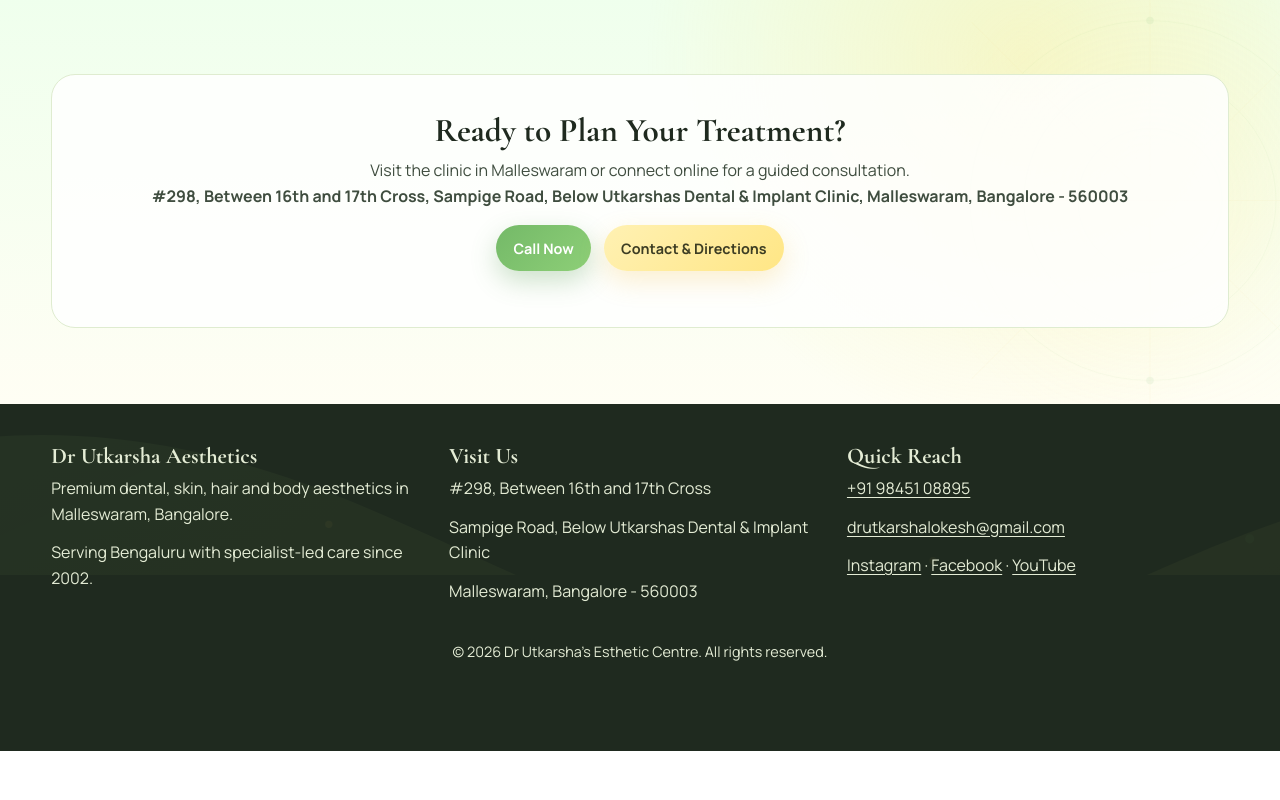
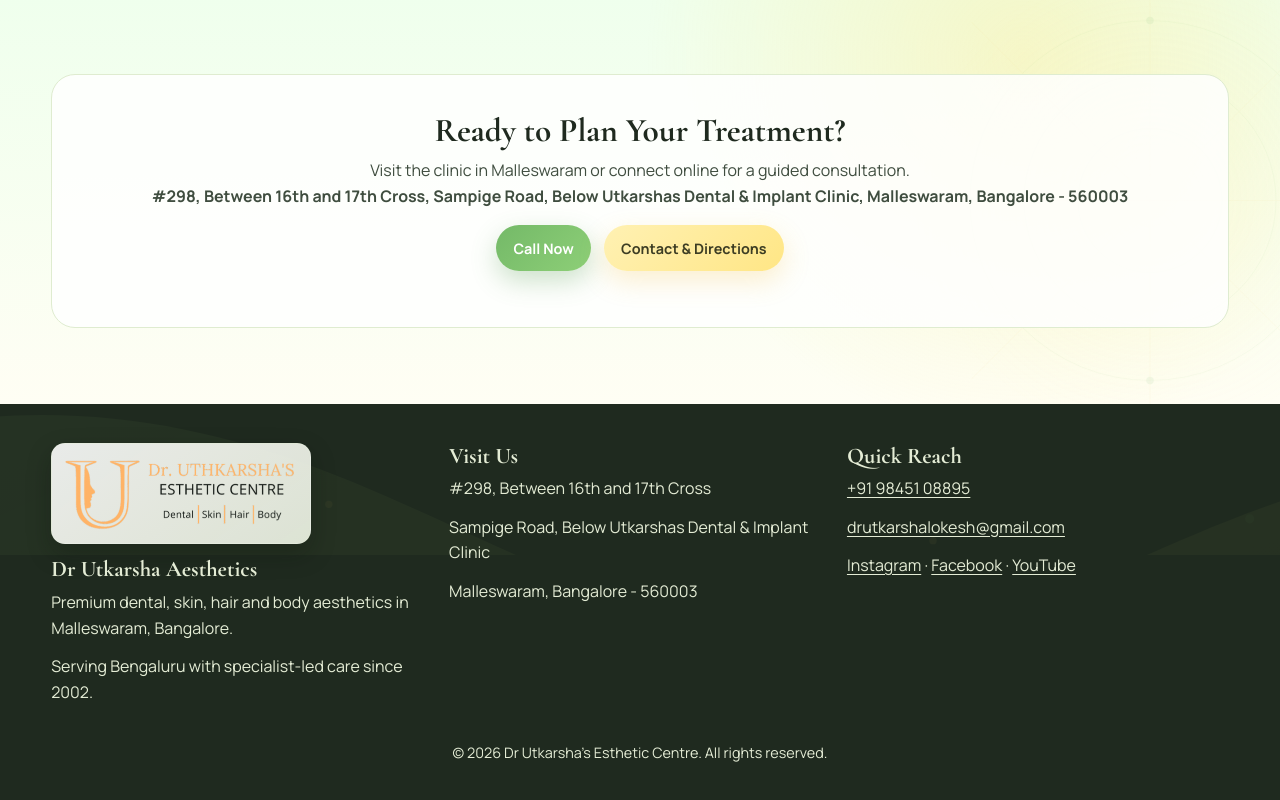
Before and after one commit to DivertoAI/dr-utkarsha-aesthetics-pages, a Next.js app: page / in a window 1280 px wide. Shown: the part 7023-7823 px from the top of the page. Before the commit the page ends 7774 px from the top, so only its background shows below. Built offline with nearby package versions, Linux system fonts and the light colour scheme.

Commit message:
Add clinic logo block to footer

```diff
--- a/app/globals.css
+++ b/app/globals.css
@@ -1191,6 +1191,22 @@
   gap: 1rem;
 }
 
+.footer-logo-wrap {
+  width: min(260px, 100%);
+  padding: 0.55rem 0.72rem;
+  border-radius: 14px;
+  border: 1px solid rgba(233, 242, 218, 0.26);
+  background: linear-gradient(145deg, rgba(255, 255, 255, 0.9), rgba(246, 252, 236, 0.88));
+  box-shadow: 0 10px 24px rgba(10, 18, 9, 0.28);
+  margin-bottom: 0.75rem;
+}
+
+.footer-logo-wrap img {
+  width: 100%;
+  height: auto;
+  object-fit: contain;
+}
+
 .site-footer h2,
 .site-footer p,
 .site-footer a {
--- a/app/layout.tsx
+++ b/app/layout.tsx
@@ -1,5 +1,6 @@
 import type { Metadata } from "next";
 import type { CSSProperties } from "react";
+import Image from "@/components/clinic-image";
 import SiteHeader from "@/components/site-header";
 import "./globals.css";
 import { clinic, siteUrl } from "@/lib/clinic-data";
@@ -61,6 +62,9 @@
         <footer className="site-footer">
           <div className="container footer-grid">
             <section>
+              <div className="footer-logo-wrap">
+                <Image src="/logo/clinic-logo.png" alt="Dr Utkarsha Aesthetics logo" width={260} height={82} loading="lazy" />
+              </div>
               <h2>{clinic.brand}</h2>
               <p>{clinic.tagline}</p>
               <p>{clinic.foundedText}</p>
```
